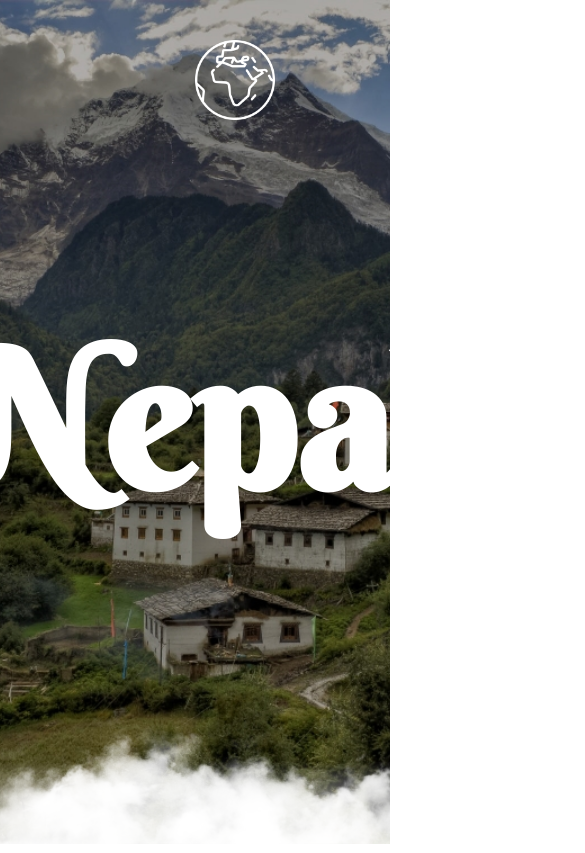
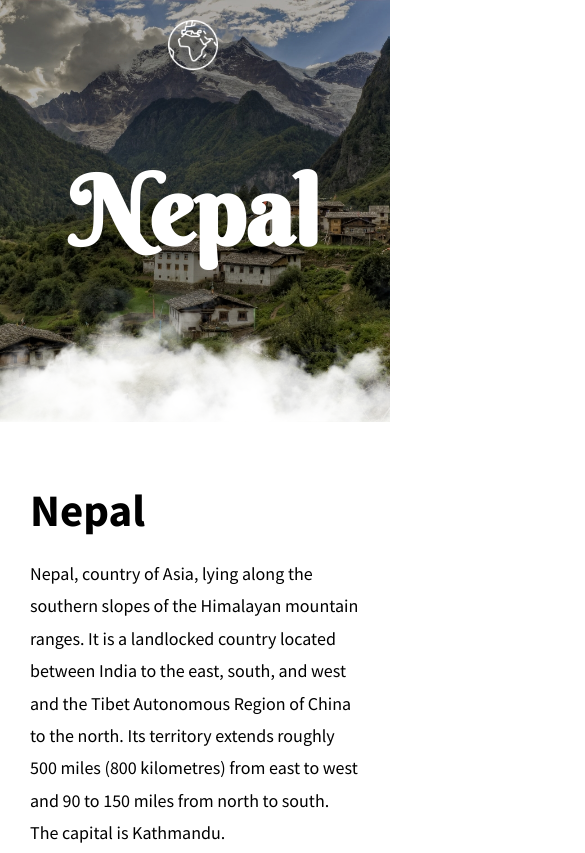
Before and after one commit to AakashRajDahal/Cloud-Animation-Website, a plain HTML site: page index.html in a window 390 px wide. Shown: the top 853 px of the page, 585 px wide, since content can reach past the window. Drawn offline with Linux system fonts and the light colour scheme.

Commit message:
Added scss and mobile optimization

```diff
--- /dev/null
+++ b/css/style.scss
@@ -0,0 +1,185 @@
+@import url('https://fonts.googleapis.com/css2?family=Berkshire+Swash&family=Source+Sans+Pro:ital,wght@0,200;0,300;0,400;0,600;0,700;0,900;1,200;1,300;1,400;1,600;1,700;1,900&display=swap');
+
+* {
+	font-family: Source Sans Pro;
+	margin: 0;
+	padding: 0;
+	box-sizing: border-box;
+}
+
+html,
+body {
+	scroll-behavior: smooth;
+}
+
+.logo {
+	width: 80px;
+	top: 0;
+	left: 50%;
+	position: absolute;
+	margin-top: 40px;
+}
+
+.banner {
+	position: relative;
+	width: 100%;
+	height: 100vh;
+	background: url(../images/bg.jpg);
+	background-size: cover;
+	background-position: bottom;
+	display: flex;
+	justify-content: center;
+	align-items: center;
+}
+
+.banner #text {
+	font-size: 12em;
+	position: relative;
+	color: #fff;
+	z-index: 1;
+	display: flex;
+	font-family: BerkShire Swash;
+}
+
+.banner .clouds {
+	position: absolute;
+	top: 0;
+	left: 0;
+	width: 100%;
+	height: 100%;
+	overflow: hidden;
+}
+
+.banner .clouds img {
+	position: absolute;
+	bottom: 0;
+	max-width: 100%;
+	animation: animate calc(3s* var(--i)) linear infinite;
+}
+
+@keyframes animate {
+	0% {
+		transform: translateX(-100%);
+	}
+
+	100% {
+		transform: translateX(100%);
+	}
+}
+
+.container {
+	margin: 0;
+}
+
+section {
+	position: relative;
+	padding: 75px 0px;
+	max-width: 700px;
+	margin: 0 auto;
+	z-index: 2;
+	font-size: 18px;
+}
+
+section h2 {
+	font-size: 2.5em;
+	margin-bottom: 20px;
+}
+
+section p {
+	line-height: 1.8;
+	margin-top: 20px;
+}
+
+section img {
+	max-width: 700px;
+	margin: 30px auto 0px;
+}
+
+section .caption {
+	font-size: 14px;
+	font-style: italic;
+}
+
+.share {
+	width: 700px;
+	background: #f3f3f3;
+	margin: 0 auto;
+	padding: 40px;
+	display: flex;
+	justify-content: space-between;
+}
+
+.share h4 {
+	color: #444;
+}
+
+.shareDiv {
+	align-self: center;
+}
+
+.icons-container {
+	margin: 20 0px;
+}
+
+.socialIcons {
+	cursor: pointer;
+	font-size: 20px;
+	padding-right: 20px;
+}
+
+.goToTop {
+	align-self: center;
+}
+
+.topBtn {
+	background: none;
+	border: 2px solid #00a0dc;
+	padding: 10px 12px;
+	border-radius: 50%;
+	color: #00a0dc;
+	transition: 0.5s;
+	cursor: pointer;
+}
+
+.topBtn:hover {
+	background-color: #00a0dc;
+	color: #fff;
+}
+
+@media only screen and (max-width: 768px) {
+	.banner {
+		height: 60vh;
+		.logo {
+			left: 43%;
+			margin-top: 30px;
+		}
+		#text {
+			font-size: 10em;
+		}
+	}
+	.container {
+		section {
+			padding: 60px 30px;
+			img {
+				width: 100%;
+				margin: 30px 0px 10px 0;
+			}
+		}
+	}
+	.share {
+		width: auto;
+	}
+}
+@media only screen and (max-width: 768px) {
+	.banner {
+		height: 50vh;
+		.logo {
+			width: 50px;
+
+			margin-top: 20px;
+		}
+		#text {
+			font-size: 6em;
+		}
+	}
+}
--- a/index.html
+++ b/index.html
@@ -5,8 +5,9 @@
     <meta charset="UTF-8">
     <meta name="viewport" content="width=device-width, initial-scale=1.0">
     <title>Animated Clouds</title>
+    <link rel="icon" href="images/favicon.JPG">
     <script src="https://kit.fontawesome.com/596d9b496c.js" crossorigin="anonymous"></script>
-    <link rel="stylesheet" href="style.css">
+    <link rel="stylesheet" href="css/style.css">
 </head>
 
 <body>
@@ -66,8 +67,8 @@
                 country between India and China.
             </p>
         </section>
-
-        <div class="share">
+    </div>
+    <footer class="share">
         <div class="shareDiv">
             <h4>SHARE THIS</h4><br>
             <div class="icons-container">
@@ -82,9 +83,8 @@
                 <i class="fas fa-arrow-up"></i>
             </button>
         </div>
-        </div>
-        <br><br>
-    </div>
+    </footer>
+
 
     <script type="text/javascript">
         let text = document.getElementById("text");
```
Also changed, not shown: css/style.css (added), style.css (deleted), 1 other file. Lines whose indentation alone changed are shown as unchanged.
